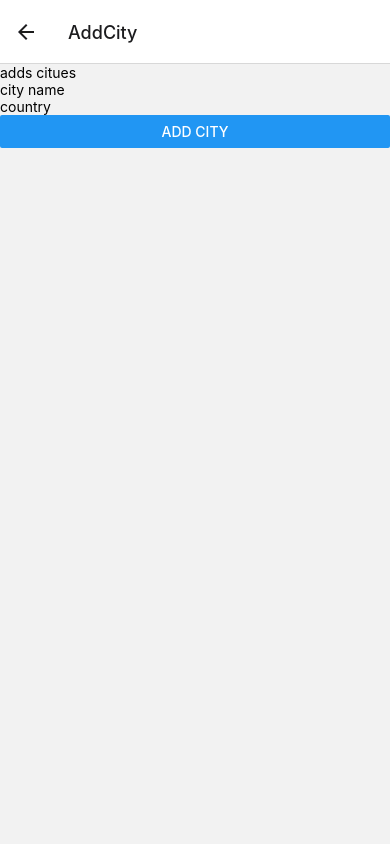
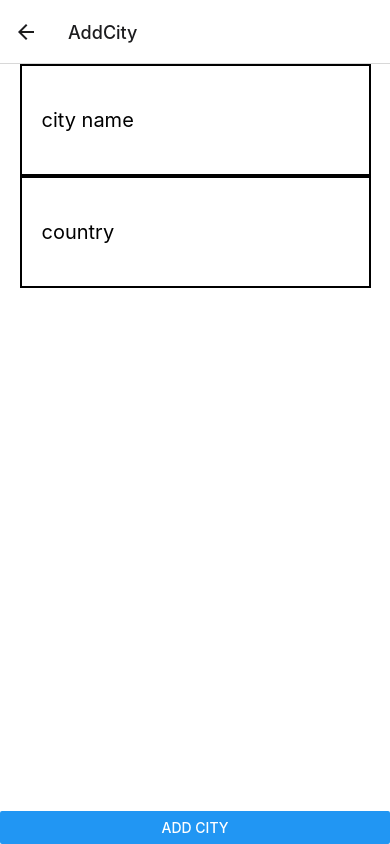
Before and after one commit to kimierik/React-native-CourseSubmissions, a React Native app in the folder CityApp/: screen /AddCity in a window 390 px wide. Built offline with nearby package versions, Linux system fonts and the light colour scheme.

Commit message:
app looks better now

```diff
--- a/CityApp/components/AddCity.tsx
+++ b/CityApp/components/AddCity.tsx
@@ -1,4 +1,4 @@
-
+import { StyleSheet } from 'react-native';
 import {useContext, useState} from 'react';
 import {  Text, View , TextInput, Button} from 'react-native';
 import AppContext from '../modules/AppContext';
@@ -10,30 +10,63 @@ export default function AddCity(){
     const [cityCountry, setCityCountry]=useState<string>("");
     const context =useContext(AppContext)
 
-
-
-    return (
-     <View>
-        <Text>adds citues</Text>
-        <TextInput onChangeText={setCityname} value={cityName} placeholder='city name' ></TextInput>
-        <TextInput onChangeText={setCityCountry} value={cityCountry} placeholder='country' ></TextInput>
-        <Button title='add city' onPress={()=>{
+    function buttonHandler(){
         const cit={
             name:cityName,
             country:cityCountry,
             locations:undefined,
             id:context.getid()
         }
-            const narr=[...context.cities]
+        const narr=[...context.cities]// mem nuke was needed for something
         narr.push(cit);
-            context.cities=narr;// memory nuke
-            //dbWrapper.storeData(cit)
-            //context.updateCities()
+        context.cities=narr;
         dbWrapper.ResetDb(context.cities)
+    }
 
 
-        }}/>
+    return (
+     <View style={styles.container}>
+        <View style={styles.inputs}>
+            <TextInput style={styles.tinp} onChangeText={setCityname} value={cityName} placeholder='city name' ></TextInput>
+            <TextInput style={styles.tinp} onChangeText={setCityCountry} value={cityCountry} placeholder='country' ></TextInput>
+        </View>
+
+        <View style={styles.budden}>
+            <Button title='add city' onPress={()=>{buttonHandler() }}/>
+        </View>
 
      </View>
     )
 }
+
+
+
+
+const styles = StyleSheet.create({
+    container: {
+        flex: 1,
+        backgroundColor: '#fff',
+        alignItems: 'center',
+        justifyContent: 'center',
+    },
+
+    inputs:{
+        flex:1,
+        width:'90%',
+    },
+    tinp:{
+        height:'15%',
+        paddingLeft:20,
+        borderColor:'#000',
+        borderWidth:2,
+        fontSize:20,
+    },
+
+    budden:{
+        width:'100%',
+    },
+    title:{
+        fontSize:24,
+    }
+
+});
--- a/CityApp/components/AddLocation.tsx
+++ b/CityApp/components/AddLocation.tsx
@@ -1,6 +1,7 @@
 
 import {  Text, View, TextInput, Button} from 'react-native';
 import { useContext, useEffect, useState } from 'react';
+import { StyleSheet } from 'react-native';
 
 import { NativeStackScreenProps } from '@react-navigation/native-stack';
 import RootStackParams from '../types/navigation';
@@ -36,15 +37,7 @@ export default function AddLocation({route,navigation}:Props){
     },[isfocused])
 
 
-
-
-    return (
-     <View>
-        <Text>adds citues to {route.params.city.name}</Text>
-        <TextInput onChangeText={setlocationname} value={locationName} placeholder='Location name' ></TextInput>
-        <TextInput onChangeText={setLocationContent} value={locationContent} placeholder='what to do at the location' ></TextInput>
-        <Button title='sumb' onPress={()=>{
-
+    function buttonHandler(){
         const loca={
             name:locationName,
             content:locationContent,
@@ -53,24 +46,73 @@ export default function AddLocation({route,navigation}:Props){
 
         if (c.locations==undefined){
             const lst:Location[]=[];
-            lst.push(loca as Location)//wtf is happening
-            c.locations = [...lst] //this does not go through
-            //something changes
-            console.log(c.locations)
-            console.log(c)
-            console.log(lst)
-
+            lst.push(loca as Location)
+            c.locations = [...lst]
         }else{
             c.locations.push(loca as Location)
         }
 
         dbWrapper.ResetDb(context.cities)
+    }
 
 
 
+    return (
+     <View style={styles.container}>
+        <Text style={styles.title}>add locations to {route.params.city.name}</Text>
+        <View style={styles.inputs}>
+            <TextInput style={styles.tinp} onChangeText={setlocationname} value={locationName} placeholder='Location name' ></TextInput>
+            <TextInput style={styles.tinp} onChangeText={setLocationContent} value={locationContent} placeholder='what to do at the location' ></TextInput>
+        </View>
 
-        }}/>
+        <View style={styles.budden}>
+            <Button title='add location' onPress={()=>{buttonHandler() }}/>
+        </View>
 
      </View>
+
+
     )
+    /*
+     <View>
+        <Text>adds citues to {route.params.city.name}</Text>
+        <TextInput onChangeText={setlocationname} value={locationName} placeholder='Location name' ></TextInput>
+        <TextInput onChangeText={setLocationContent} value={locationContent} placeholder='what to do at the location' ></TextInput>
+        <Button title='sumb' onPress={()=>{buttonHandler()}}/>
+     </View>
+     * */
 }
+
+
+
+const styles = StyleSheet.create({
+    container: {
+        flex: 1,
+        backgroundColor: '#fff',
+        alignItems: 'center',
+        justifyContent: 'center',
+    },
+
+    inputs:{
+        flex:1,
+        width:'90%',
+
+    },
+    tinp:{
+        height:'15%',
+        paddingLeft:20,
+        borderColor:'#000',
+        borderWidth:2,
+        fontSize:20,
+    },
+
+    budden:{
+        width:'100%',
+    },
+    title:{
+        alignItems:'center',
+        justifyContent: 'center',
+        fontSize:24,
+    }
+
+});
--- a/CityApp/components/CityElement.tsx
+++ b/CityApp/components/CityElement.tsx
@@ -4,6 +4,7 @@ import {City} from '../types/City';
 import RootStackParams from '../types/navigation';
 
 import { Location } from '../types/City';
+import { StyleSheet } from 'react-native';
 
 import { createNativeStackNavigator, NativeStackNavigationProp } from '@react-navigation/native-stack';
 import { NavigationContainer, useNavigation} from '@react-navigation/native';
@@ -27,26 +28,66 @@ export default function CityElement(params:Cityparam){
 
     const context=useContext(AppContext)
 
-
     const navigation = useNavigation<NativeStackNavigationProp<RootStackParams>>();
 
 
 
     return (
-     <View>
-        <Text>{cname}</Text>
+     <View style={styles.container}>
+        <View style={styles.innerConteinaer}>
+
+            <View style={styles.txt}>
+                <Text style={styles.name}>{cname}</Text>
                 <Text>{params.country}</Text>
+            </View>
 
+            <View style={styles.buttons}>
                 <Button
                     title='locations'
                     onPress={()=>{navigation.navigate('Locations',{city:({name,country,locations,id})})}}
                 />
 
                 <Button
+                    color={'red'}
                     title='delete'
                     onPress={()=>{context.removeCity(params.id);setname("deleted") ;params.fns.rerender();}}
                 />
+            </View>
 
+        </View>
      </View>
     )
 }
+
+
+
+const styles = StyleSheet.create({
+    container: {
+        flex:1,
+        backgroundColor: '#fff',
+        alignItems: 'flex-start',
+        justifyContent: 'center',
+
+        borderColor:'#000',
+        borderWidth:1,
+    },
+    innerConteinaer:{
+        width:'100%',
+        flexDirection:'row',
+    },
+
+    txt:{
+        width:'70%',
+        paddingLeft:20,
+    },
+
+    name:{
+        fontSize:24,
+    },
+
+    buttons:{
+        width:'30%',
+    }
+
+
+})
--- a/CityApp/components/Home.tsx
+++ b/CityApp/components/Home.tsx
@@ -1,6 +1,6 @@
 import {  Text, View, Button } from 'react-native';
-import { createNativeStackNavigator, NativeStackNavigationProp } from '@react-navigation/native-stack';
-import { NavigationContainer, useNavigation} from '@react-navigation/native';
+import { NativeStackNavigationProp } from '@react-navigation/native-stack';
+import { useNavigation} from '@react-navigation/native';
 import RootStackParams from '../types/navigation';
 import { ScrollView } from 'react-native';
 import CityElement from './CityElement';
@@ -9,17 +9,18 @@ import { City } from '../types/City';
 import { useContext } from 'react';
 
 import AppContext from '../modules/AppContext';
+import { StyleSheet } from 'react-native';
 
 import { SafeAreaView } from 'react-native';
 
 import {useIsFocused} from '@react-navigation/native'
+import { dbWrapper } from '../modules/DbWrapper';
 
 
-import { dbWrapper } from '../modules/DbWrapper';
 
-const cityContext=createContext('');
 
-export {cityContext}
+
+
 
 //has list of cities and button to add cities
 export default function Home(){
@@ -53,22 +54,16 @@ export default function Home(){
         setrencities(context.cities as City[])
     }
 
-  async function logdb(){console.log( await dbWrapper.LoadDB())}
 
     const elements = rencities.map((i)=>
         <CityElement {...i} key={context.getid()} fns={{rerender}} ></CityElement>
     )//again you are not being reactive
 
 
-    return (
-     <SafeAreaView>
-         <Text>this is home</Text>
-
-          <Button
-              title='+'
-              onPress={()=>{navigation.navigate('AddCity')}}//navigates to thing with name
-          />
-
+        //hoarded debug code
+    /*
+     *
+          async function logdb(){console.log( await dbWrapper.LoadDB())}
           <Button
               title='log'
               onPress={()=>{
@@ -79,13 +74,53 @@ export default function Home(){
               console.log("log end")
               }}//navigates to thing with name
           />
+      */
 
 
-        <ScrollView>
+
+
+
+    return (
+     <SafeAreaView style={styles.container}>
+         <Text style={styles.title}>List of cities around the world</Text>
+
+
+        <ScrollView style={styles.scroll }>
                 {elements}
         </ScrollView>
+
+        <View style={styles.budden}>
+
+          <Button
+              title='add Cities'
+              onPress={()=>{navigation.navigate('AddCity')}}//navigates to thing with name
+          />
+        </View>
 
      </SafeAreaView>
 
     )
 }
+
+
+const styles = StyleSheet.create({
+  container: {
+    flex: 1,
+    backgroundColor: '#fff',
+    alignItems: 'center',
+    justifyContent: 'center',
+  },
+  scroll:{
+    width:'100%',
+  },
+
+    budden:{
+        width:'100%',
+    },
+    title:{
+        fontSize:24,
+    }
+
+
+
+});
--- a/CityApp/components/Locations.tsx
+++ b/CityApp/components/Locations.tsx
@@ -1,5 +1,6 @@
 import {  Text, View, Button, ScrollView } from 'react-native';
 import RootStackParams from '../types/navigation';
+import { StyleSheet } from 'react-native';
 import { NativeStackScreenProps } from '@react-navigation/native-stack';
 import {City, Location} from '../types/City';
 import { useContext, useEffect, useState } from 'react';
@@ -44,42 +45,100 @@ export default function Locations({route,navigation}:Props){
 
 
     const elements=loclst.map((i)=>
-        <View key={i.id}>
-            <Text>{i.name}</Text>
+        <View key={i.id} style={styles.container}>
+            <View style={styles.innerConteinaer}>
+
+                <View style={styles.txt}>
+                    <Text style={styles.name}>{i.name}</Text>
                     <Text>{i.content}</Text>
-            <Button
-                title='delete'
-                onPress={()=>{context.removeLocation(getcity().id, i.id);rerender()}}
-            />
+                </View>
+                <View style={styles.buttons}>
 
                     <Button
                         title='edit'
                         onPress={()=>{
                             context.removeLocation(getcity().id, i.id);
                             rerender();
-                    console.log("before addlocaton")
                             navigation.navigate('AddLocation',{city:getcity(),replocation:i})
                             }}
                     />
+                    <Button
+                        title='delete'
+                        color={'red'}
+                        onPress={()=>{context.removeLocation(getcity().id, i.id);rerender()}}
+                    />
+                </View>
 
+            </View>
         </View>
     )
 
+
+
     return (
-     <View>
-        <Text>this is locations of {getcity().name}</Text>
+     <View style={styles.container}>
+        <Text style={styles.title}>these are the locations of {getcity().name}</Text>
 
 
         <ScrollView>
             {elements}
         </ScrollView>
 
-
+        <View style={styles.budden}>
           <Button
-              title='add locations to'
+              title='add locations'
               onPress={()=>{navigation.navigate('AddLocation',{city:getcity(),replocation:undefined})}}//navigates to thing with name
           />
+        </View>
+
 
      </View>
      )
 }
+
+
+
+
+
+const styles = StyleSheet.create({
+    container: {
+        flex:1,
+        backgroundColor: '#fff',
+        alignItems: 'center',
+        justifyContent: 'center',
+
+        borderColor:'#000',
+        borderWidth:1,
+    },
+    innerConteinaer:{
+        width:'100%',
+        flexDirection:'row',
+
+    },
+
+    txt:{
+        width:'70%',
+        paddingLeft:20,
+    },
+
+    name:{
+        fontSize:24,
+    },
+
+    del:{
+        color:'red'
+    },
+
+    buttons:{
+        width:'30%',
+    },
+
+    budden:{
+        width:'100%',
+    },
+
+    title:{
+        fontSize:24,
+    },
+
+})
```
Lines whose indentation alone changed are shown as unchanged.
